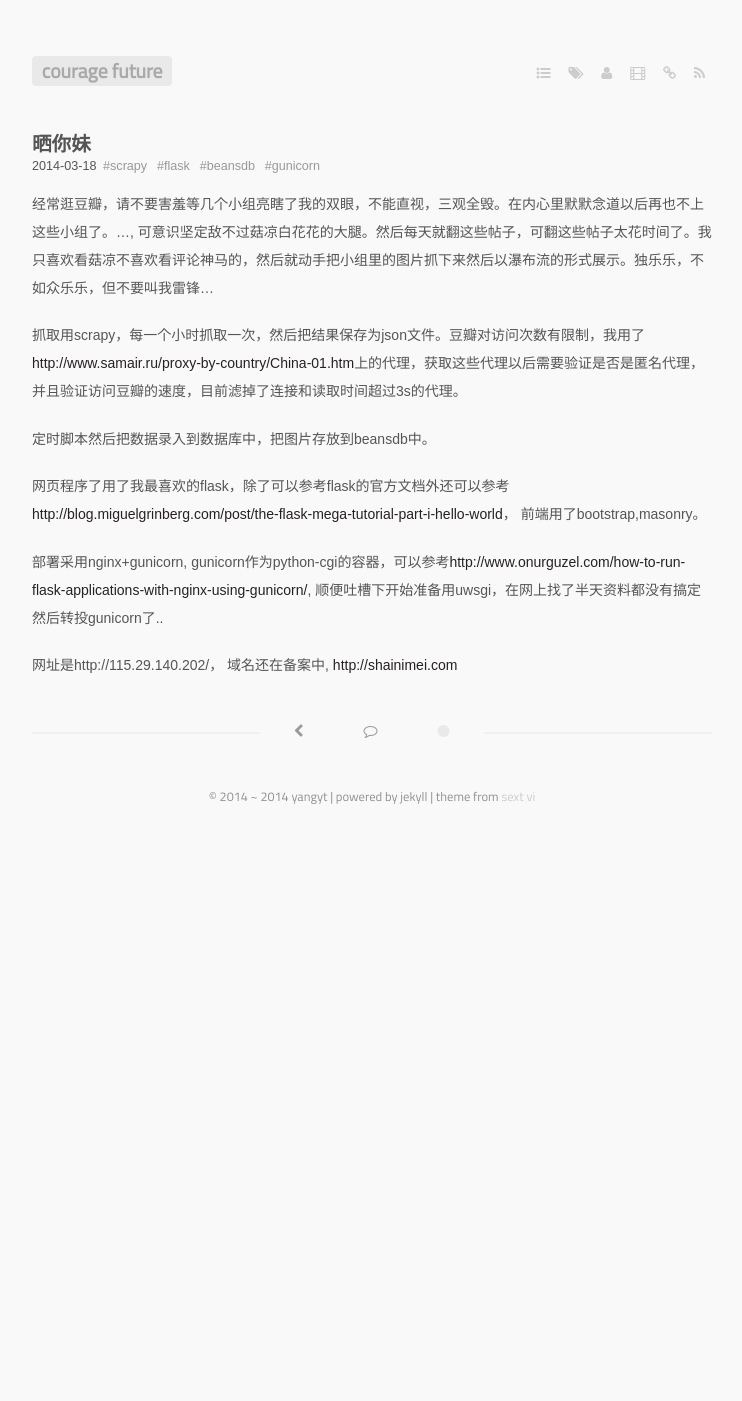
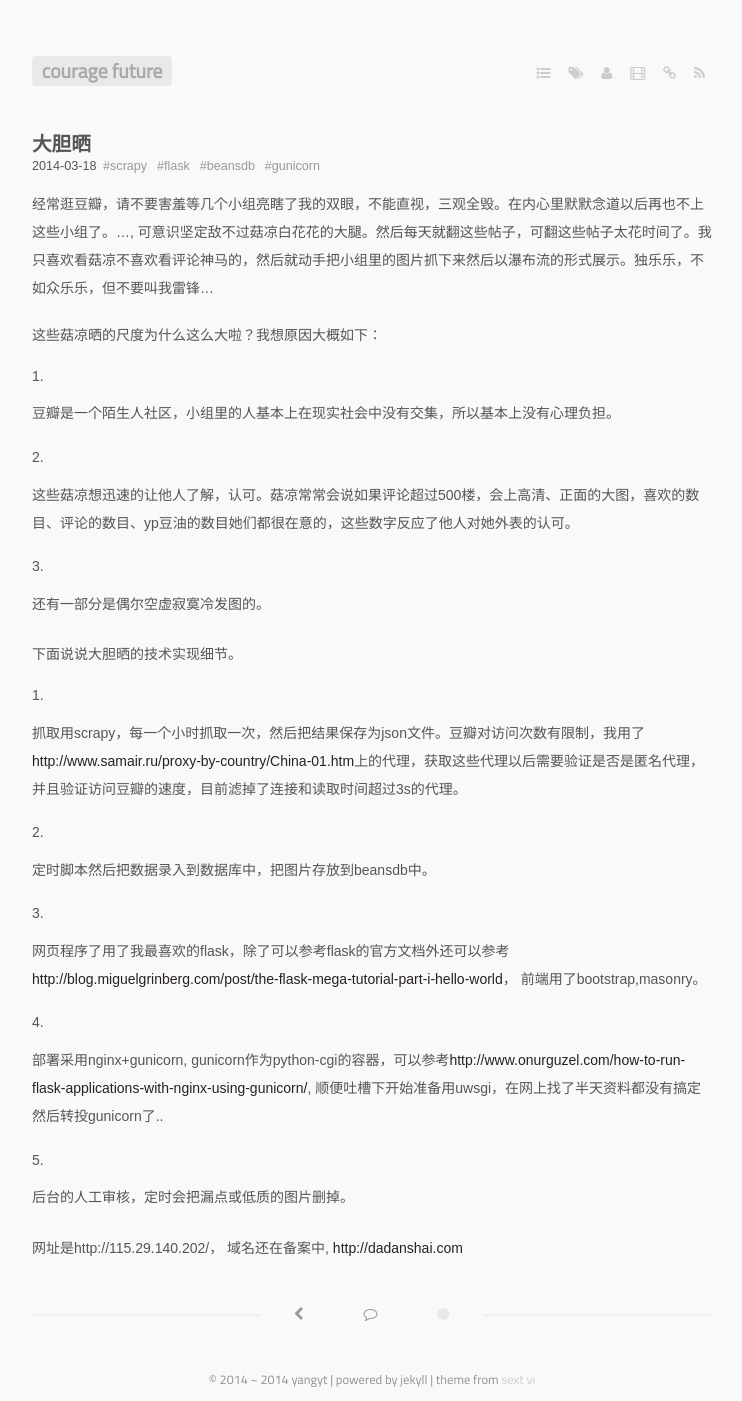
Before and after one commit to AtticusYang/meishiguang.github.io, a Jekyll site: the page built from _posts/2014-03-18-shainimei.markdown, in a window 1280 px wide. Shown: the whole page, without its empty margins (268-1010 px from the left). Built offline with Jekyll 4.4.1, drawn with Linux system fonts in a browser that asks for light colours; some web fonts are replaced; Markdown is read by kramdown in place of the engine named in the settings; before the commit the page ends 900 px from its top, so only the background shows below that.

Commit message:
add shanimei reason

```diff
--- a/_posts/2014-03-18-shainimei.markdown
+++ b/_posts/2014-03-18-shainimei.markdown
@@ -1,5 +1,5 @@
 ---
-title: '晒你妹'
+title: '大胆晒'
 layout: post
 guid: 2014/03/18/shainimei.html
 tags:
@@ -11,12 +11,24 @@ tags:
 
 经常逛豆瓣，请不要害羞等几个小组亮瞎了我的双眼，不能直视，三观全毁。在内心里默默念道以后再也不上这些小组了。..., 可意识坚定敌不过菇凉白花花的大腿。然后每天就翻这些帖子，可翻这些帖子太花时间了。我只喜欢看菇凉不喜欢看评论神马的，然后就动手把小组里的图片抓下来然后以瀑布流的形式展示。独乐乐，不如众乐乐，但不要叫我雷锋...
 
-抓取用scrapy，每一个小时抓取一次，然后把结果保存为json文件。豆瓣对访问次数有限制，我用了<http://www.samair.ru/proxy-by-country/China-01.htm>上的代理，获取这些代理以后需要验证是否是匿名代理，并且验证访问豆瓣的速度，目前滤掉了连接和读取时间超过3s的代理。
+这些菇凉晒的尺度为什么这么大啦？我想原因大概如下：
 
-定时脚本然后把数据录入到数据库中，把图片存放到beansdb中。
+1. 豆瓣是一个陌生人社区，小组里的人基本上在现实社会中没有交集，所以基本上没有心理负担。
 
-网页程序了用了我最喜欢的flask，除了可以参考flask的官方文档外还可以参考<http://blog.miguelgrinberg.com/post/the-flask-mega-tutorial-part-i-hello-world>， 前端用了bootstrap,masonry。
+2. 这些菇凉想迅速的让他人了解，认可。菇凉常常会说如果评论超过500楼，会上高清、正面的大图，喜欢的数目、评论的数目、yp豆油的数目她们都很在意的，这些数字反应了他人对她外表的认可。
 
-部署采用nginx+gunicorn, gunicorn作为python-cgi的容器，可以参考<http://www.onurguzel.com/how-to-run-flask-applications-with-nginx-using-gunicorn/>, 顺便吐槽下开始准备用uwsgi，在网上找了半天资料都没有搞定然后转投gunicorn了..
+3. 还有一部分是偶尔空虚寂寞冷发图的。
 
-网址是http://115.29.140.202/， 域名还在备案中, <http://shainimei.com>
+下面说说大胆晒的技术实现细节。
+
+1. 抓取用scrapy，每一个小时抓取一次，然后把结果保存为json文件。豆瓣对访问次数有限制，我用了<http://www.samair.ru/proxy-by-country/China-01.htm>上的代理，获取这些代理以后需要验证是否是匿名代理，并且验证访问豆瓣的速度，目前滤掉了连接和读取时间超过3s的代理。
+
+2. 定时脚本然后把数据录入到数据库中，把图片存放到beansdb中。
+
+3. 网页程序了用了我最喜欢的flask，除了可以参考flask的官方文档外还可以参考<http://blog.miguelgrinberg.com/post/the-flask-mega-tutorial-part-i-hello-world>， 前端用了bootstrap,masonry。
+
+4. 部署采用nginx+gunicorn, gunicorn作为python-cgi的容器，可以参考<http://www.onurguzel.com/how-to-run-flask-applications-with-nginx-using-gunicorn/>, 顺便吐槽下开始准备用uwsgi，在网上找了半天资料都没有搞定然后转投gunicorn了..
+
+5. 后台的人工审核，定时会把漏点或低质的图片删掉。
+
+网址是http://115.29.140.202/， 域名还在备案中, <http://dadanshai.com>
```
